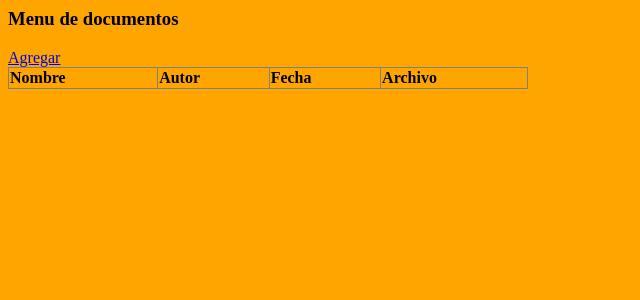
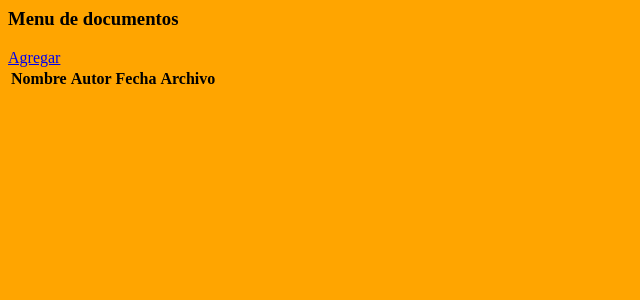
Before and after one commit to RaulRodriguezSep/TallerIntegracionII, a Flask app: page / in a window 1280 px wide. Shown: the top 300 px of the page, without its empty margins (0-640 px from the left). Run offline with Flask 2, Linux system fonts and the light colour scheme; some libraries are stand-ins or nearby versions.

Commit message:
Update index.html

```diff
--- a/Proyecto/Proyecto/templates/index.html
+++ b/Proyecto/Proyecto/templates/index.html
@@ -11,7 +11,7 @@
 	<a href="/add">Agregar</a>
 
 		<div id='div01'>
-			<table style="border-collapse: collapse;" border="1"; width="520" text-align=center;>
+			<table>
 				<tr>
 						<td><b>Nombre</b></td>
 						<td><b>Autor</b></td>
```
